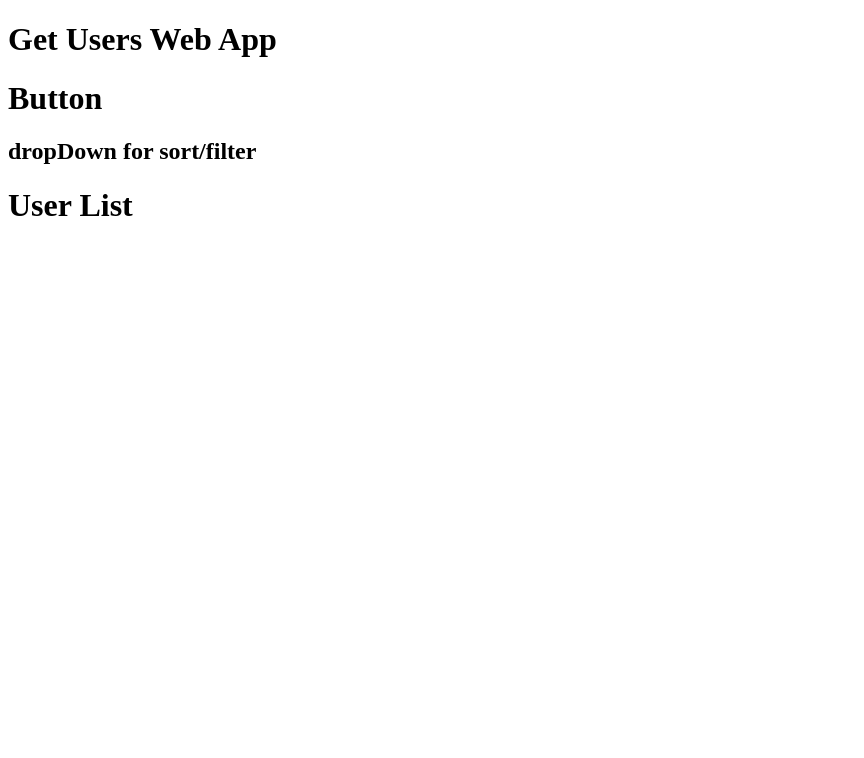
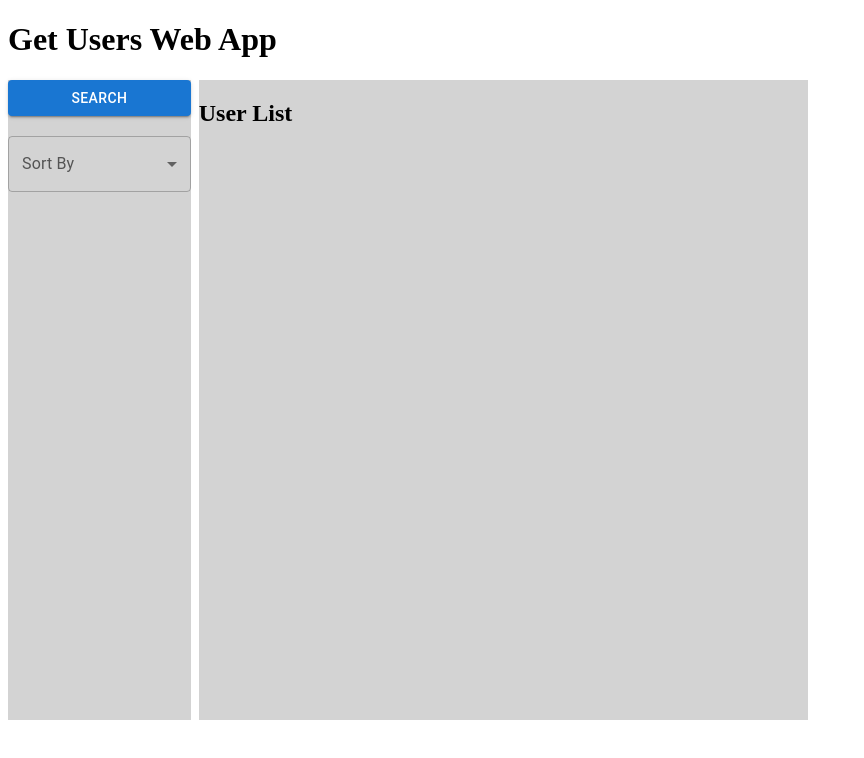
Before and after one commit to Tommybounch/DLLInterview, a React (Create React App) app in the folder client/: page / in a window 1280 px wide. Shown: the top 758 px of the page, without its empty margins (0-864 px from the left). Built offline with nearby package versions, Linux system fonts and the light colour scheme.

Commit message:
Implmented basic panels and inputs for searching

```diff
--- a/client/src/App.css
+++ b/client/src/App.css
@@ -0,0 +1,24 @@
+.parentContainer {
+  display: flex;
+  flex-direction: row;
+  align-items: left;
+  height: 80vh;
+  width: 100vh;
+}
+
+.searchPanel {
+  display: flex;
+  flex-direction: column;
+  background-color: lightgrey;
+  height: 100%;
+  width: 30%;
+  margin-right: 1%;
+  gap: 3%;
+}
+
+.resultsPanel {
+  display: flex;
+  flex-direction: column;
+  background-color: lightgray;
+  width: 100%;
+}
--- a/client/src/App.tsx
+++ b/client/src/App.tsx
@@ -1,18 +1,42 @@
 import React from 'react';
+import { Button, Select, InputLabel, FormControl } from '@mui/material';
 import './App.css';
 
 function App() {
+  const handleSort = (event: any) => {
+    console.log('Sort Option Selected');
+  };
+
+  const handleSearch = (event: any) => {
+    console.log('Search Button Clicked');
+  };
+
   return (
-    //Parent Div
     <div className="App">
       <h1>Get Users Web App</h1>
       <div className="parentContainer">
         <div className="searchPanel">
-          <h1>Button</h1>
-          <h2>dropDown for sort/filter</h2>
+          <Button
+            variant="contained"
+            color="primary"
+            className="searchButton"
+            onClick={handleSearch}
+          >
+            Search
+          </Button>
+          <FormControl>
+            <InputLabel id="sortFilterLabel">Sort By</InputLabel>
+            <Select
+              labelId="sortFilterLabel"
+              value=""
+              id="sortFilter"
+              className="searchFilter"
+              onChange={handleSort}
+            ></Select>
+          </FormControl>
         </div>
         <div className="resultsPanel">
-          <h1>User List</h1>
+          <h2>User List</h2>
         </div>
       </div>
     </div>
```
